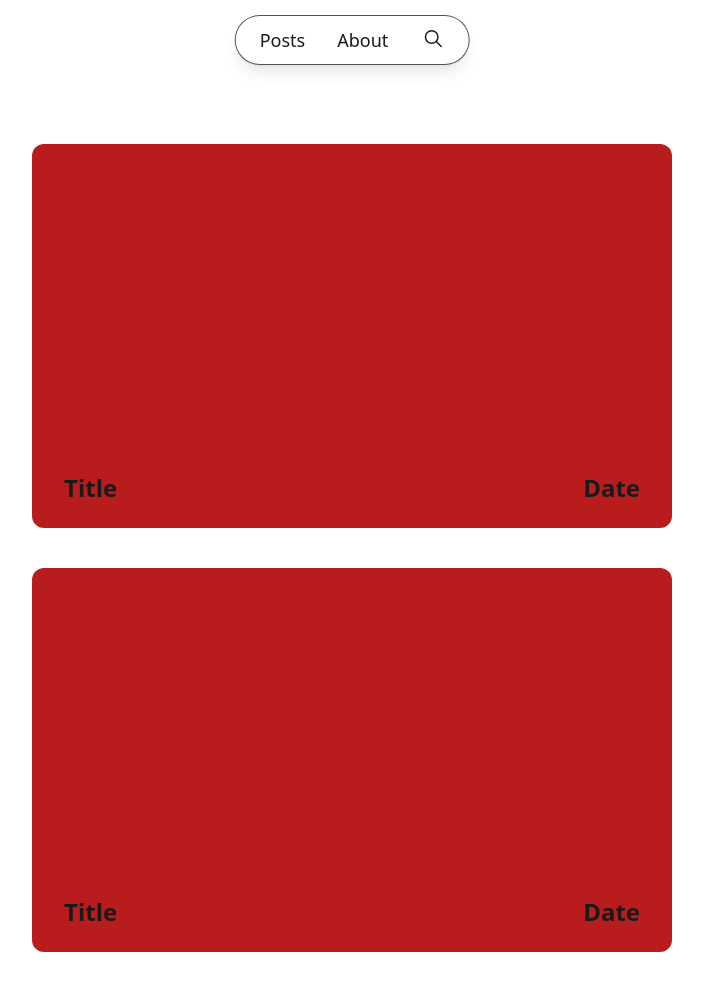
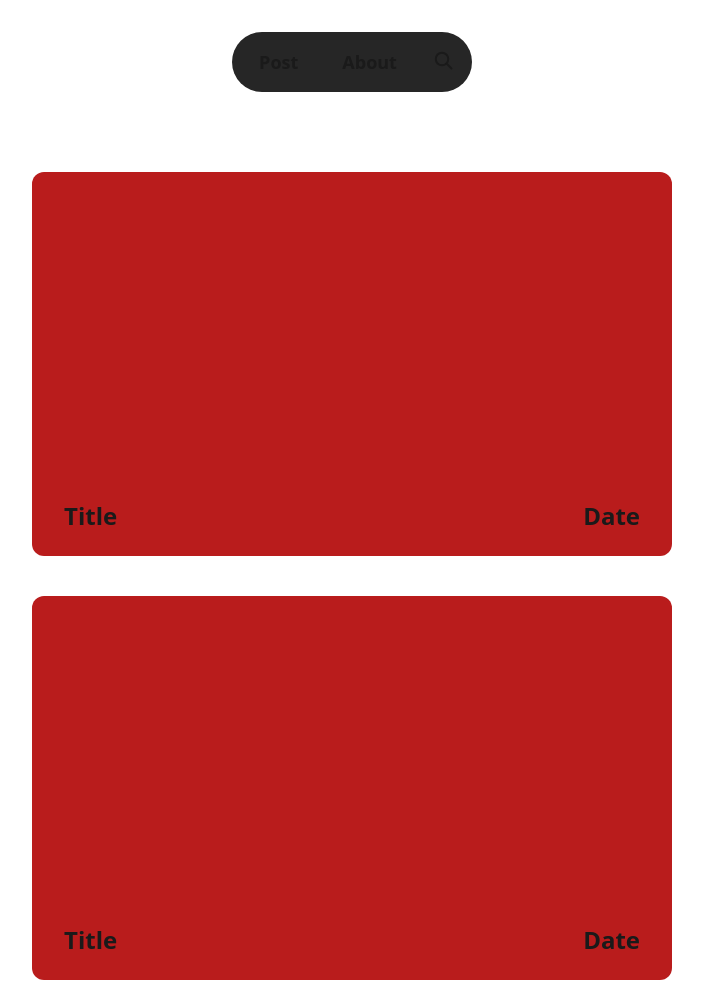
Before and after one commit to 43castro/43b, an Astro site: page / in a window 1280 px wide. Shown: the whole page, without its empty margins (288-991 px from the left). Built offline with nearby package versions, Linux system fonts and the light colour scheme; Astro itself is replaced by a stand-in of ours; a web font is replaced by a local one.

Commit message:
Fixed nav and article cards

```diff
--- a/src/components/ArticleCard.astro
+++ b/src/components/ArticleCard.astro
@@ -3,7 +3,7 @@
 
 <div class="bg-red-700 flex w-1/2 h-96 mx-auto mt-10 rounded-xl relative">
     <div class="absolute justify-between flex w-full px-8 bottom-6 text-2xl font-bold">
-        <h2>Title</h2>
-        <h2>Date</h2>
+        <a class="hover:cursor-pointer">Title</a>
+        <a class="hover:cursor-pointer">Date</a>
     </div>
 </div>
--- a/src/components/Nav.astro
+++ b/src/components/Nav.astro
@@ -1,10 +1,10 @@
 ---
 ---
 
-<nav class="fixed top-0 shadow-lg rounded-full h-12 flex justify-between mt-4 px-4 overflow-hidden gap-2 left-1/2 transform -translate-x-1/2 mb-5 ring-1 ring-neutral-600 z-40">
-    <ul class="flex gap-8 mt-2.5 text-lg px-2">
-        <a href="/" class="cursor-pointer ">Posts</a>
-        <a href="/about" class="cursor-pointer hover:underline">About</a>
-        <a class="cursor-pointer"><svg class="with-icon_icon__MHUeb" data-testid="geist-icon" fill="none" height="20" shape-rendering="geometricPrecision" stroke="currentColor" stroke-linecap="round" stroke-linejoin="round" stroke-width="1.5" viewBox="0 0 24 24" width="20" style="color:var(--geist-foreground);width:24px;height:24px"><path d="M11 17.25a6.25 6.25 0 110-12.5 6.25 6.25 0 010 12.5z"/><path d="M16 16l4.5 4.5"/></svg></a>
+<nav class="flex justify-center bg-neutral-800 w-60 mx-auto mt-8 text-lg font-bold rounded-full z-50">
+    <ul class="flex py-2 gap-2">
+        <a href="/" class="px-5 py-2 rounded-full hover:delay-50 hover:bg-white hover:text-black transition ease-in-out">Post</a>
+        <a href="/about" class="px-4 py-2 rounded-full hover:delay-50 hover:bg-white hover:text-black transition ease-in-out">About</a>
+        <a href="#" class="px-2.5 py-2 rounded-full hover:delay-50 hover:bg-white hover:text-black transition ease-in-out"><svg class="with-icon_icon__MHUeb" data-testid="geist-icon" fill="none" height="24" shape-rendering="geometricPrecision" stroke="currentColor" stroke-linecap="round" stroke-linejoin="round" stroke-width="2" viewBox="0 0 24 24" width="24" style="color:var(--geist-foreground);width:24px;height:24px"><path d="M11 17.25a6.25 6.25 0 110-12.5 6.25 6.25 0 010 12.5z"/><path d="M16 16l4.5 4.5"/></svg></a>
     </ul>
 </nav>
--- a/src/pages/index.astro
+++ b/src/pages/index.astro
@@ -6,7 +6,7 @@ import ArticleCard from '../components/ArticleCard.astro'
 
 <Main>
 	<Nav></Nav>
-	<div class="mt-36 mb-10">
+	<div class="mt-20 mb-10">
 		<ArticleCard></ArticleCard>
 		<ArticleCard></ArticleCard>
 	</div>
```
